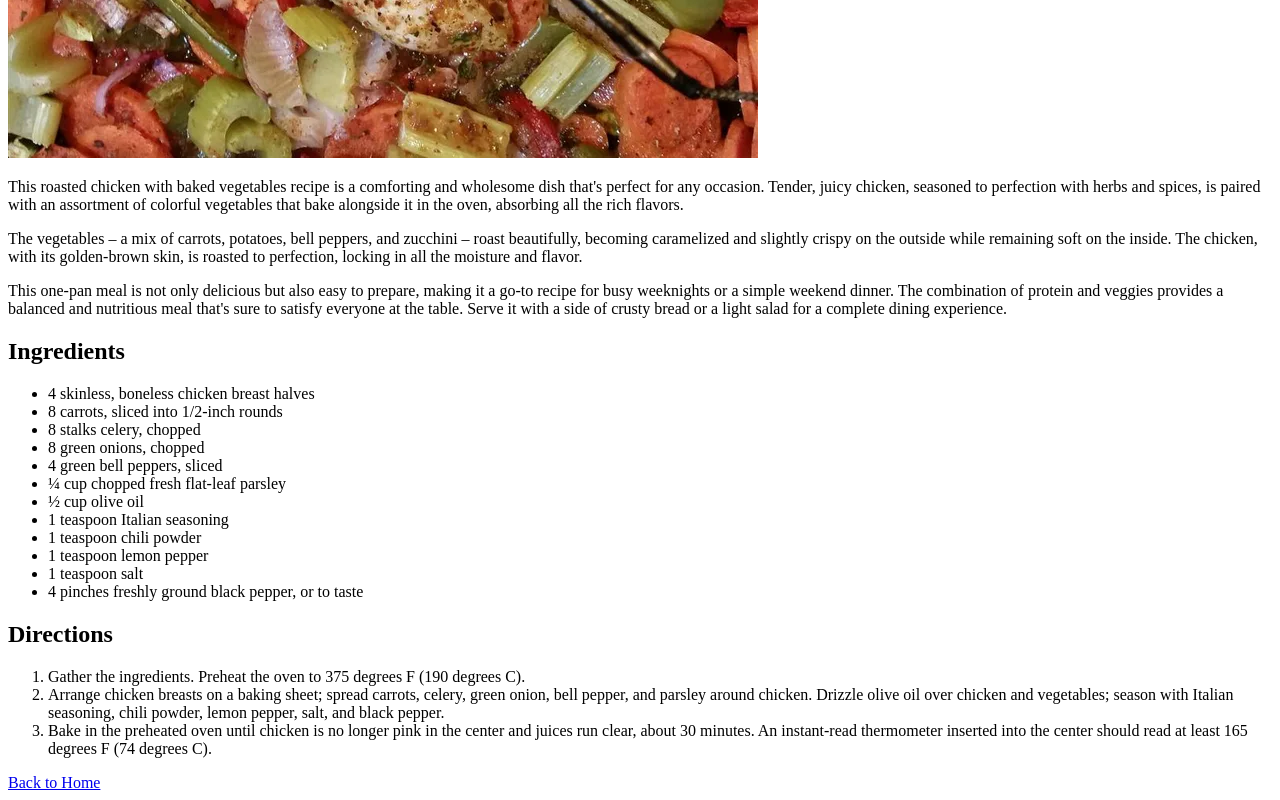
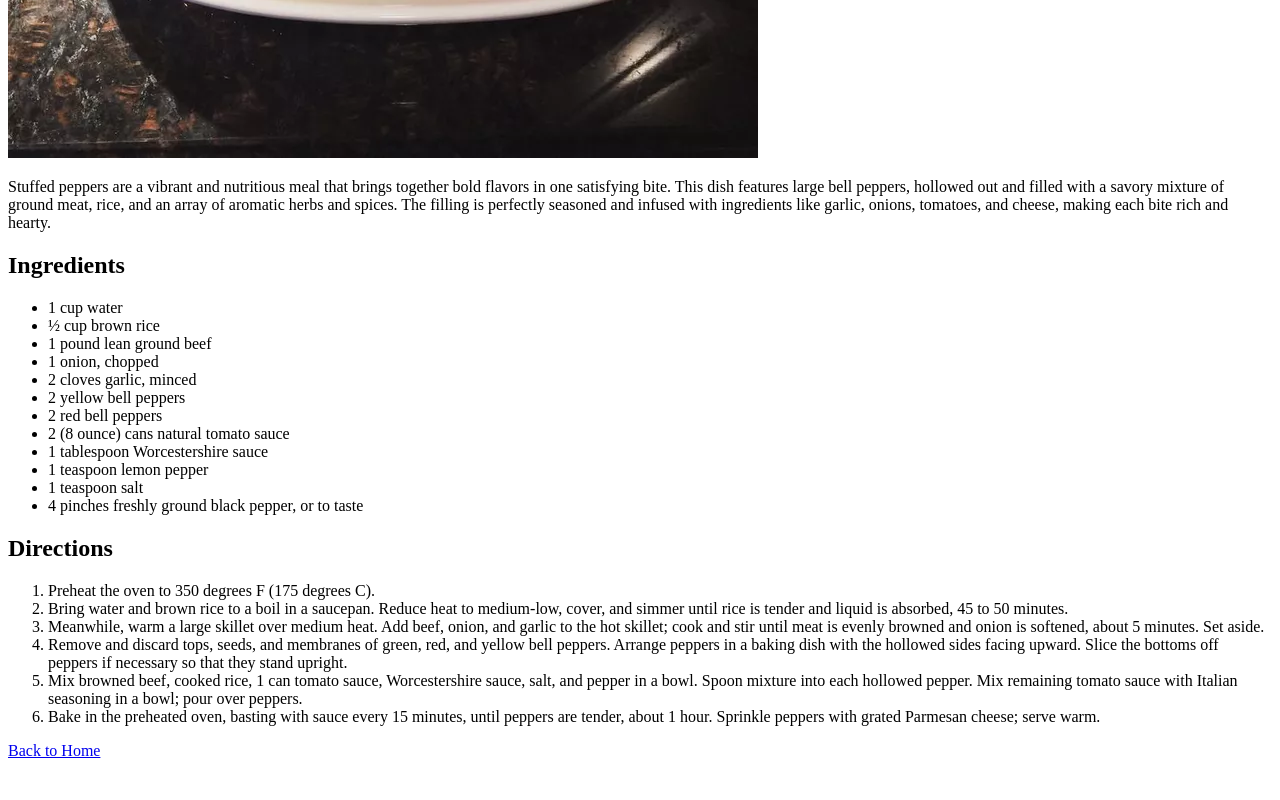
Before and after one commit to jitterygiraffe/odin-recipes, a plain HTML site: page recipes/stuffedpeppers.html in a window 1280 px wide. Shown: the part 672-1472 px from the top of the page. After the commit the page ends 1440 px from the top, so only its background shows below. Drawn offline with Linux system fonts and the light colour scheme.

Commit message:
added images and more content

```diff
--- a/recipes/stuffedpeppers.html
+++ b/recipes/stuffedpeppers.html
@@ -6,41 +6,37 @@
     <title>Document</title>
 </head>
 <body>
-    <h1>Baked Chicken Breasts and Vegetables : A Hearty and Flavorful Meal</h1>
-    <img src="../imgs/chicken.png" alt="an image of chicken baked with vegetables">
+    <h1>Delicious Stuffed Peppers: A Colorful and Wholesome Dish</h1>
+    <img src="../imgs/peppers.png" alt="an image of stuffed peppers with vegetables">
+
+
+
+
 
     <article>
-        <p>This roasted chicken with baked vegetables recipe is a comforting and
-        wholesome dish that's perfect for any occasion. Tender, juicy chicken,
-        seasoned to perfection with herbs and spices, is paired with an assortment
-        of colorful vegetables that bake alongside it in the oven, absorbing all
-        the rich flavors.</p>
-
-        <p>The vegetables – a mix of carrots, potatoes, bell peppers, and zucchini
-        – roast beautifully, becoming caramelized and slightly crispy on the
-        outside while remaining soft on the inside. The chicken, with its
-        golden-brown skin, is roasted to perfection, locking in all the
-        moisture and flavor.</p>
-
-        <p>This one-pan meal is not only delicious but also easy to prepare,
-        making it a go-to recipe for busy weeknights or a simple weekend
-        dinner. The combination of protein and veggies provides a balanced
-        and nutritious meal that's sure to satisfy everyone at the table.
-        Serve it with a side of crusty bread or a light salad for a complete
-        dining experience.</p>
+        <p>Stuffed peppers are a vibrant and nutritious meal that
+            brings together bold flavors in one satisfying bite.
+            This dish features large bell peppers, hollowed out and
+            filled with a savory mixture of ground meat, rice, and
+            an array of aromatic herbs and spices. The filling is
+            perfectly seasoned and infused with ingredients like
+            garlic, onions, tomatoes, and cheese, making each
+            bite rich and hearty.
+        </p>
 
         <h2>Ingredients</h2>
 
         <ul>
-            <li>4 skinless, boneless chicken breast halves</li>
-            <li>8 carrots, sliced into 1/2-inch rounds</li>
-            <li>8 stalks celery, chopped</li>
-            <li>8 green onions, chopped</li>
-            <li>4 green bell peppers, sliced</li>
-            <li>¼ cup chopped fresh flat-leaf parsley</li>
-            <li>½ cup olive oil</li>
-            <li>1 teaspoon Italian seasoning</li>
-            <li>1 teaspoon chili powder</li>
+
+            <li>1 cup water</li>
+            <li>½ cup brown rice</li>
+            <li>1 pound lean ground beef</li>
+            <li>1 onion, chopped</li>
+            <li>2 cloves garlic, minced</li>
+            <li>2 yellow bell peppers</li>
+            <li>2 red bell peppers</li>
+            <li>2 (8 ounce) cans natural tomato sauce</li>
+            <li>1 tablespoon Worcestershire sauce</li>
             <li>1 teaspoon lemon pepper</li>
             <li>1 teaspoon salt</li>
             <li>4 pinches freshly ground black pepper, or to taste</li>
@@ -49,21 +45,42 @@
 
         <h2>Directions</h2>
         <ol>
-            <li>Gather the ingredients. Preheat the oven to 375
-                degrees F (190 degrees C).
-            </li>
-            <li>Arrange chicken breasts on a baking sheet; spread carrots,
-                celery, green onion, bell pepper, and parsley around chicken.
-                Drizzle olive oil over chicken and vegetables; season with
-                Italian seasoning, chili powder, lemon pepper, salt,
-                and black pepper.
+            <li>
+                Preheat the oven to 350 degrees F (175 degrees C).
             </li>
             <li>
-                Bake in the preheated oven until chicken is
-                no longer pink in the center and juices run
-                clear, about 30 minutes. An instant-read
-                thermometer inserted into the center should
-                read at least 165 degrees F (74 degrees C).
+                Bring water and brown rice to a boil
+                in a saucepan. Reduce heat to medium-low,
+                cover, and simmer until rice is tender
+                and liquid is absorbed, 45 to 50 minutes.
+            </li>
+            <li>
+                Meanwhile, warm a large skillet over
+                medium heat. Add beef, onion, and garlic
+                to the hot skillet; cook and stir until
+                meat is evenly browned and onion is
+                softened, about 5 minutes. Set aside.
+            </li>
+            <li>
+                Remove and discard tops, seeds, and
+                membranes of green, red, and yellow
+                bell peppers. Arrange peppers in a
+                baking dish with the hollowed sides
+                facing upward. Slice the bottoms off
+                peppers if necessary so that they stand upright.
+            </li>
+            <li>
+                Mix browned beef, cooked rice, 1 can
+                tomato sauce, Worcestershire sauce, salt,
+                and pepper in a bowl. Spoon mixture into each
+                hollowed pepper. Mix remaining tomato sauce
+                with Italian seasoning in a bowl; pour over peppers.
+            </li>
+            <li>
+                Bake in the preheated oven, basting with
+                sauce every 15 minutes, until peppers are
+                tender, about 1 hour. Sprinkle peppers with
+                grated Parmesan cheese; serve warm.
             </li>
 
         </ol>
```
Also changed, not shown: recipes/beefstew.html (+1 -1 lines), imgs/peppers.png (added), imgs/stew.png (added).
